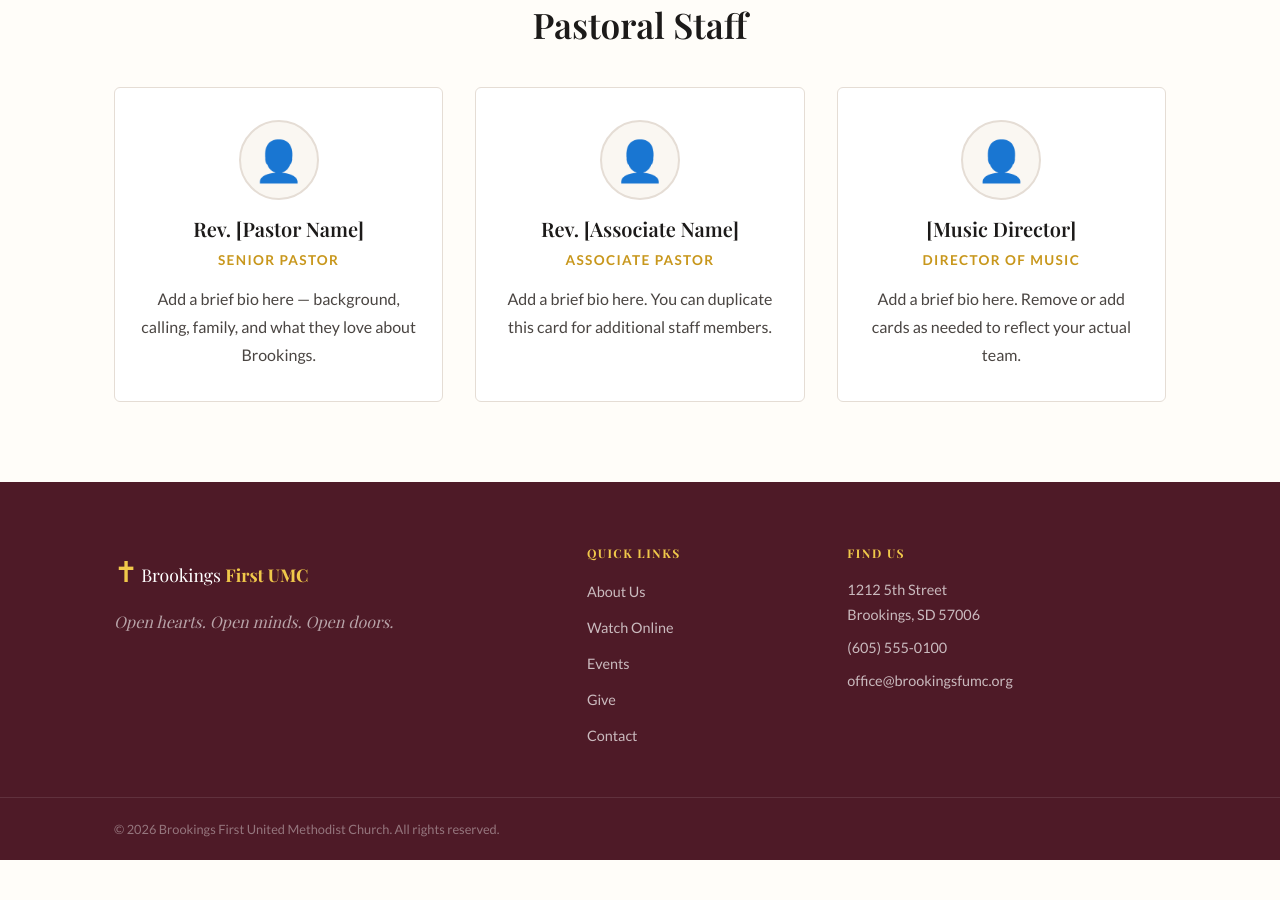
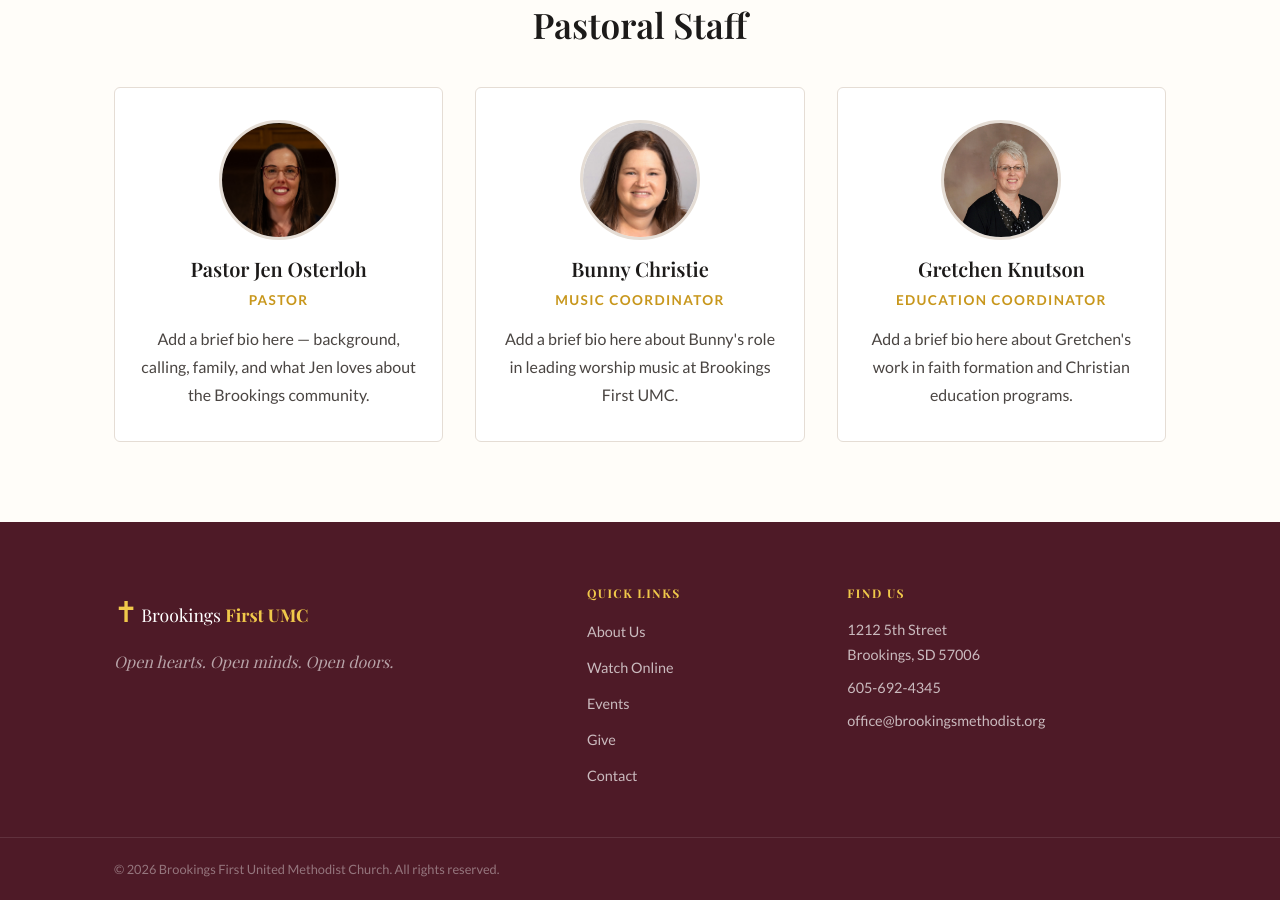
Before and after one commit to brookingsfumc/brookings-fumc-website, a plain HTML site: page about.html in a window 1280 px wide. Shown: the part 1420-2320 px from the top of the page. Before the commit the page ends 2280 px from the top, so only its background shows below. Drawn offline with nearby package versions, Linux system fonts and the light colour scheme.

Commit message:
Add files via upload

```diff
--- a/about.html
+++ b/about.html
@@ -46,11 +46,8 @@
         <p>Brookings First United Methodist Church has been a part of this community for well over a century. From our early days on the Dakota prairie to today, we have remained committed to the Wesleyan values of grace, justice, and love in action.</p>
         <p>We are a congregation that takes scripture seriously and takes our neighbors even more seriously. We believe that faith without works is incomplete, and we strive to embody God's love in tangible ways — through service, hospitality, and authentic community.</p>
       </div>
-      <div class="welcome-image-placeholder">
-        <div class="image-placeholder">
-          <span>📷</span>
-          <p>Church building or historical photo</p>
-        </div>
+      <div class="welcome-image-wrap">
+        <img src="images/building.jpg" alt="Brookings First United Methodist Church building" class="welcome-photo" />
       </div>
     </div>
   </section>
@@ -82,22 +79,22 @@
       <h2 class="center">Pastoral Staff</h2>
       <div class="staff-grid">
         <div class="staff-card">
-          <div class="staff-photo-placeholder">👤</div>
-          <h3>Rev. [Pastor Name]</h3>
-          <p class="staff-title">Senior Pastor</p>
-          <p>Add a brief bio here — background, calling, family, and what they love about Brookings.</p>
+          <img src="images/pastor-jen.jpg" alt="Pastor Jen Osterloh" class="staff-photo" />
+          <h3>Pastor Jen Osterloh</h3>
+          <p class="staff-title">Pastor</p>
+          <p>Add a brief bio here — background, calling, family, and what Jen loves about the Brookings community.</p>
         </div>
         <div class="staff-card">
-          <div class="staff-photo-placeholder">👤</div>
-          <h3>Rev. [Associate Name]</h3>
-          <p class="staff-title">Associate Pastor</p>
-          <p>Add a brief bio here. You can duplicate this card for additional staff members.</p>
+          <img src="images/bunny-christie.jpg" alt="Bunny Christie, Music Coordinator" class="staff-photo" />
+          <h3>Bunny Christie</h3>
+          <p class="staff-title">Music Coordinator</p>
+          <p>Add a brief bio here about Bunny's role in leading worship music at Brookings First UMC.</p>
         </div>
         <div class="staff-card">
-          <div class="staff-photo-placeholder">👤</div>
-          <h3>[Music Director]</h3>
-          <p class="staff-title">Director of Music</p>
-          <p>Add a brief bio here. Remove or add cards as needed to reflect your actual team.</p>
+          <img src="images/gretchen-knutson.jpg" alt="Gretchen Knutson, Education Coordinator" class="staff-photo" />
+          <h3>Gretchen Knutson</h3>
+          <p class="staff-title">Education Coordinator</p>
+          <p>Add a brief bio here about Gretchen's work in faith formation and Christian education programs.</p>
         </div>
       </div>
     </div>
@@ -123,8 +120,8 @@
       <div class="footer-contact">
         <h4>Find Us</h4>
         <p>1212 5th Street<br />Brookings, SD 57006</p>
-        <p>(605) 555-0100</p>
-        <p><a href="mailto:office@brookingsfumc.org">office@brookingsfumc.org</a></p>
+        <p>605-692-4345</p>
+        <p><a href="mailto:office@brookingsmethodist.org">office@brookingsmethodist.org</a></p>
       </div>
     </div>
     <div class="footer-bottom">
--- a/style.css
+++ b/style.css
@@ -349,6 +349,32 @@ nav { flex: 1; }
   .service-divider { display: none; }
   .service-banner-inner { justify-content: center; }
   .service-item { flex-direction: row; gap: 0.5rem; }
+}
+
+/* --- REAL PHOTOS --- */
+.welcome-image-wrap {
+  border-radius: 8px;
+  overflow: hidden;
+  box-shadow: 0 4px 24px rgba(0,0,0,0.12);
+}
+
+.welcome-photo {
+  width: 100%;
+  height: 100%;
+  object-fit: cover;
+  display: block;
+  min-height: 320px;
+}
+
+.staff-photo {
+  width: 120px;
+  height: 120px;
+  border-radius: 50%;
+  object-fit: cover;
+  object-position: top;
+  margin: 0 auto 1rem;
+  display: block;
+  border: 3px solid var(--border);
 }
 
 /* --- IMAGE PLACEHOLDERS --- */
```
Also changed, not shown: index.html (+11 -15 lines).
